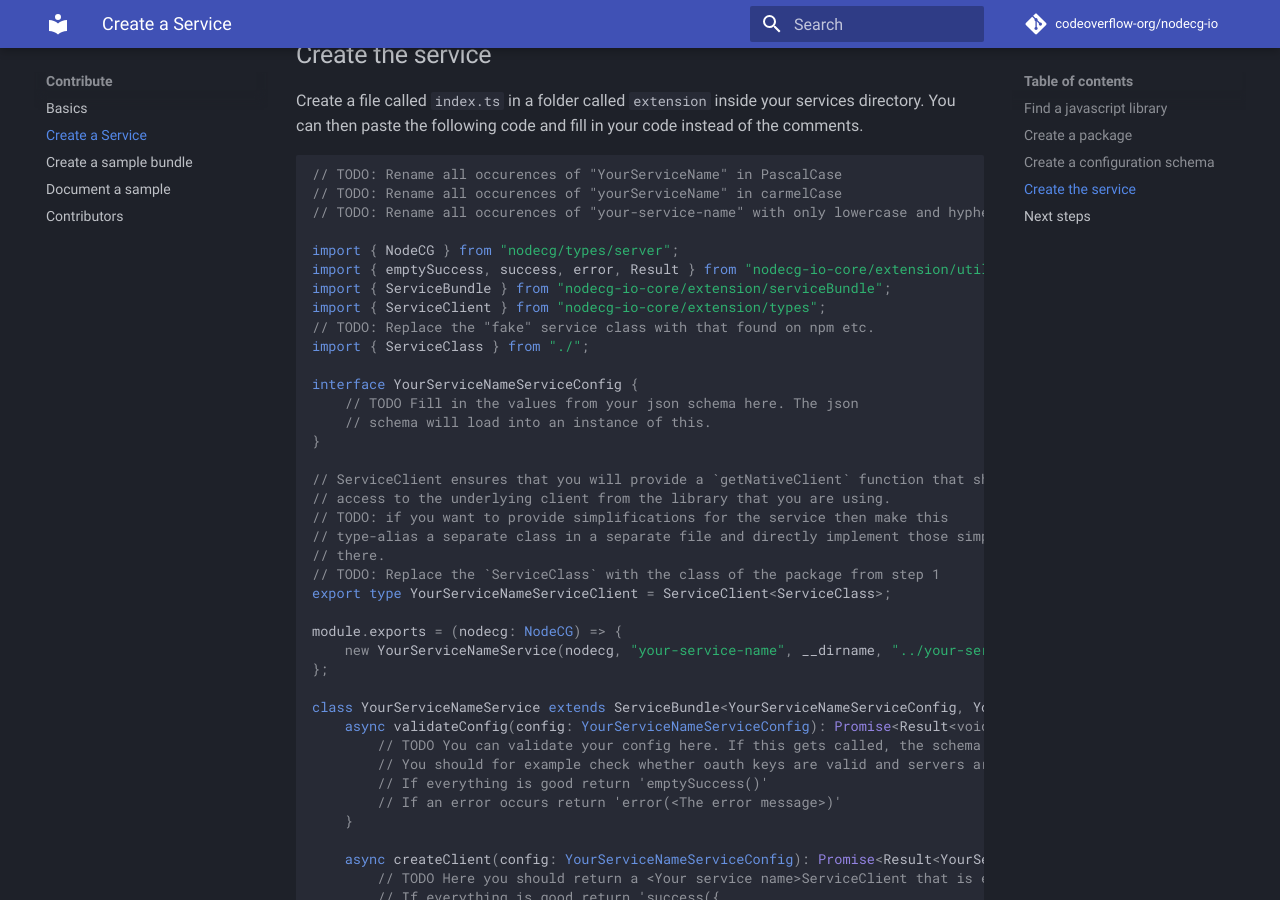
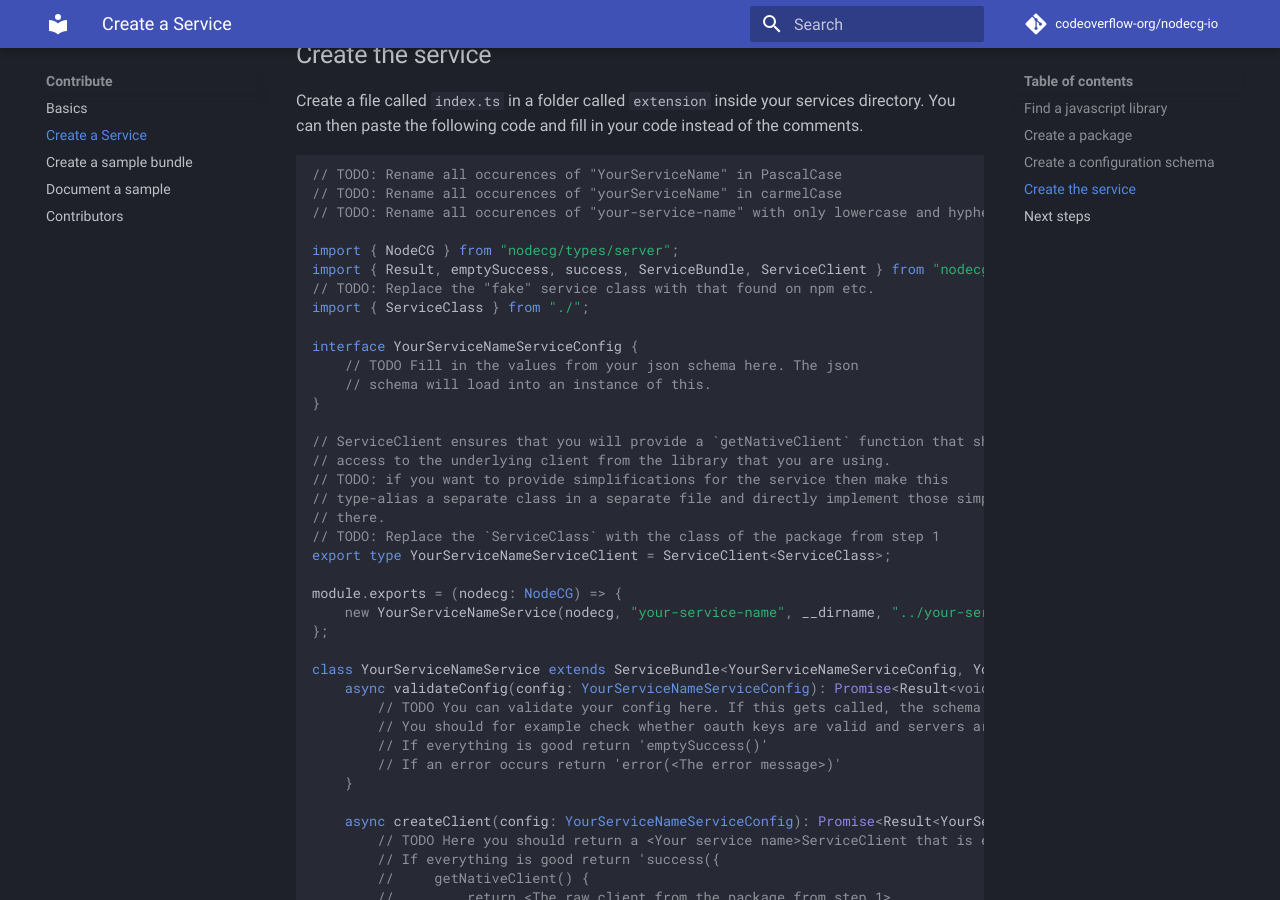
Before and after one commit to codeoverflow-org/nodecg-io-docs, an MkDocs documentation site: the page built from docs/contribute/create_service.md, in a window 1280 px wide and 900 px high, scrolled down 1931 px. Built offline with MkDocs 1.6.1 and Material for MkDocs 9.7.7, drawn with Linux system fonts in a browser that asks for light colours; comment, search, counter and statistics services are not loaded.

Commit message:
Use easier way of importing core
Documentation update for https://github.com/codeoverflow-org/nodecg-io/pull/163

```diff
--- a/docs/contribute/create_service.md
+++ b/docs/contribute/create_service.md
@@ -85,9 +85,7 @@
 // TODO: Rename all occurences of "your-service-name" with only lowercase and hyphens ( - )
 
 import { NodeCG } from "nodecg/types/server";
-import { emptySuccess, success, error, Result } from "nodecg-io-core/extension/utils/result";
-import { ServiceBundle } from "nodecg-io-core/extension/serviceBundle";
-import { ServiceClient } from "nodecg-io-core/extension/types";
+import { Result, emptySuccess, success, ServiceBundle, ServiceClient } from "nodecg-io-core";
 // TODO: Replace the "fake" service class with that found on npm etc.
 import { ServiceClass } from "./";
 
```
Also changed, not shown: docs/contribute/create_sample.md (+1 -1 lines).
